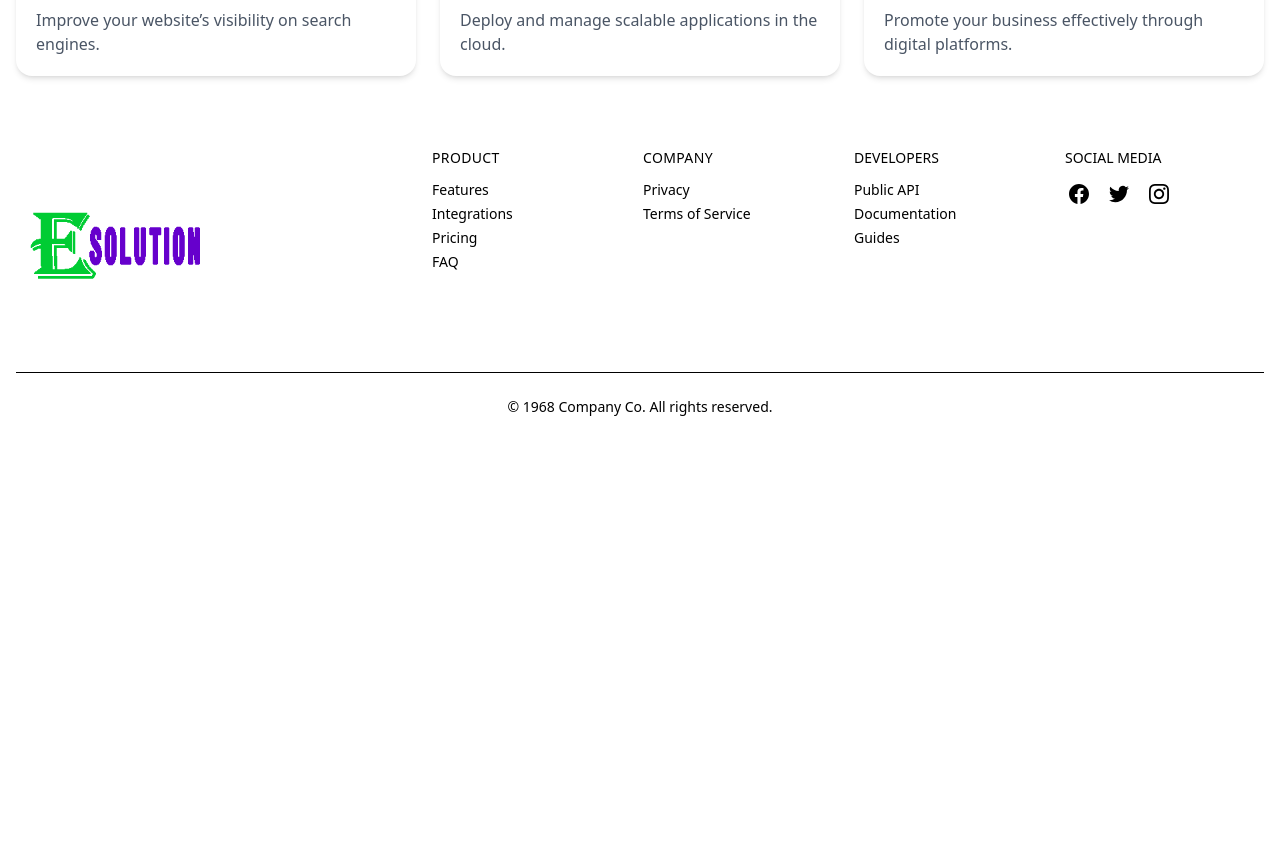
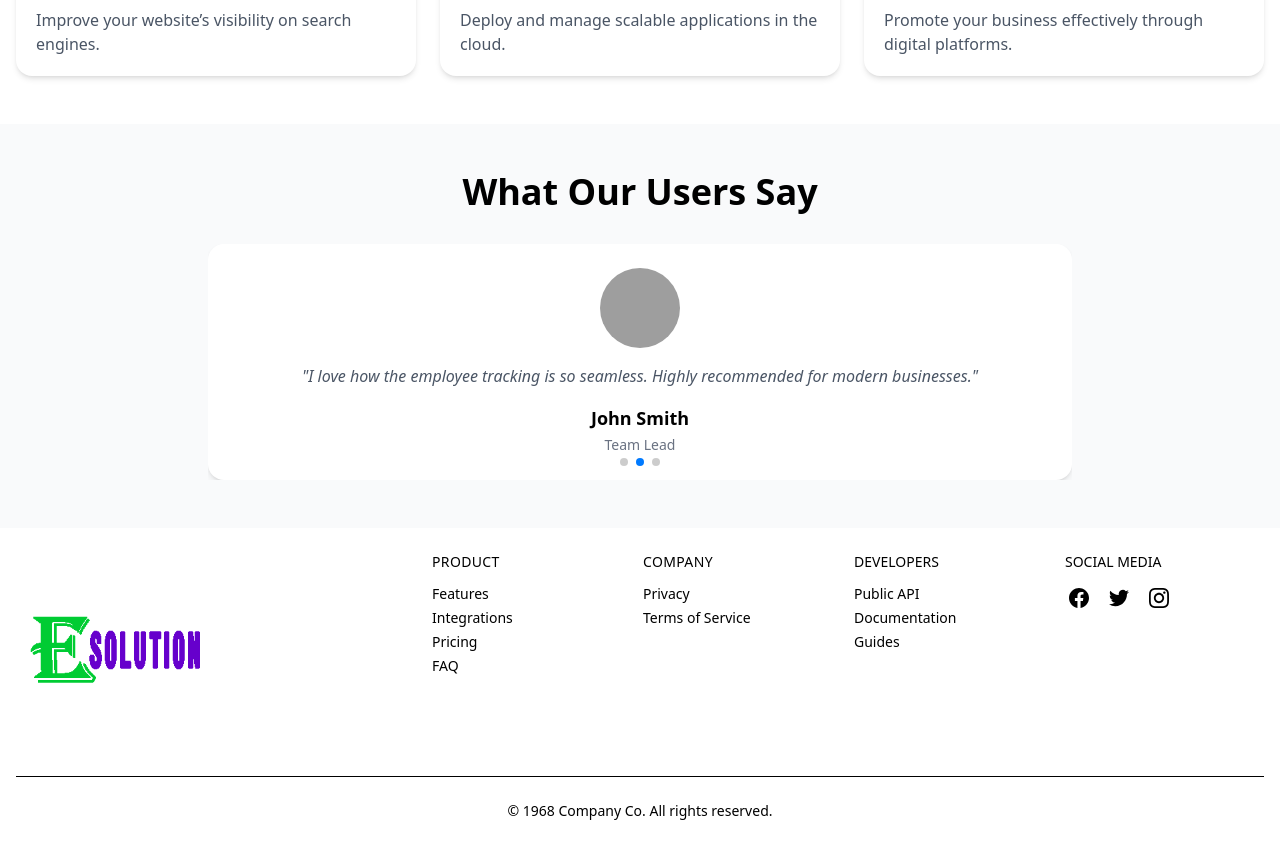
Before and after one commit to Abul-kalam800/Employee-Managment_client, a React (Vite) app: page / in a window 1280 px wide. Shown: the part 1444-2289 px from the top of the page. Before the commit the page ends 1885 px from the top, so only its background shows below. Built offline with nearby package versions, Linux system fonts and the light colour scheme; grey boxes are pictures that could not be loaded.

Commit message:
added testimonials section

```diff
--- a/package.json
+++ b/package.json
@@ -8,7 +8,6 @@
     "build": "vite build",
     "lint": "eslint .",
     "preview": "vite preview"
-
   },
   "dependencies": {
     "@emotion/react": "^11.14.0",
@@ -22,6 +21,7 @@
     "react-dom": "^19.1.0",
     "react-router": "^7.6.3",
     "styled-components": "^6.1.19",
+    "swiper": "^11.2.10",
     "tailwindcss": "^4.1.11"
   },
   "devDependencies": {
--- a/src/Pages/Home/HomePage.jsx
+++ b/src/Pages/Home/HomePage.jsx
@@ -1,12 +1,14 @@
 import React from "react";
 import Banner from "../Home/Banner.jsx";
 import Services from "./Services.jsx";
+import Testimonial from "./Testimonial.jsx";
 
 const HomePage = () => {
   return (
     <div>
       <Banner></Banner>
       <Services></Services>
+      <Testimonial></Testimonial>
     </div>
   );
 };
--- /dev/null
+++ b/src/Pages/Home/Testimonial.jsx
@@ -0,0 +1,69 @@
+// src/components/Testimonial.jsx
+
+import React from 'react';
+import { Swiper, SwiperSlide } from 'swiper/react';
+import { Pagination, Autoplay } from 'swiper/modules';
+import 'swiper/css';
+import 'swiper/css/pagination';
+
+const testimonials = [
+  {
+    id: 1,
+    name: 'Ayesha Rahman',
+    role: 'HR Manager',
+    image: 'https://i.pravatar.cc/150?img=32',
+    comment:
+      'This platform transformed the way we manage our team. Easy to use and very reliable!'
+  },
+  {
+    id: 2,
+    name: 'John Smith',
+    role: 'Team Lead',
+    image: 'https://i.pravatar.cc/150?img=12',
+    comment:
+      'I love how the employee tracking is so seamless. Highly recommended for modern businesses.'
+  },
+  {
+    id: 3,
+    name: 'Priya Sharma',
+    role: 'Project Manager',
+    image: 'https://i.pravatar.cc/150?img=48',
+    comment:
+      'Managing employee performance and feedback has never been easier. Great experience!'
+  }
+];
+
+const Testimonial = () => {
+  return (
+    <section className="py-12 bg-gray-50">
+      <h2 className="text-4xl font-bold text-center mb-8">What Our Users Say</h2>
+      <div className="max-w-4xl mx-auto px-4">
+        <Swiper
+          modules={[Pagination, Autoplay]}
+          spaceBetween={30}
+          slidesPerView={1}
+          pagination={{ clickable: true }}
+          autoplay={{ delay: 3000 }}
+          loop={true}
+        >
+          {testimonials.map((item) => (
+            <SwiperSlide key={item.id}>
+              <div className="bg-white p-6 rounded-2xl shadow-md text-center">
+                <img
+                  src={item.image}
+                  alt={item.name}
+                  className="w-20 h-20 mx-auto rounded-full mb-4 object-cover"
+                />
+                <p className="text-gray-600 italic mb-4">"{item.comment}"</p>
+                <h3 className="text-lg font-semibold">{item.name}</h3>
+                <span className="text-sm text-gray-500">{item.role}</span>
+              </div>
+            </SwiperSlide>
+          ))}
+        </Swiper>
+      </div>
+    </section>
+  );
+};
+
+export default Testimonial;
```
Also changed, not shown: 1 other file (tests, documents, lock files or other folders).
